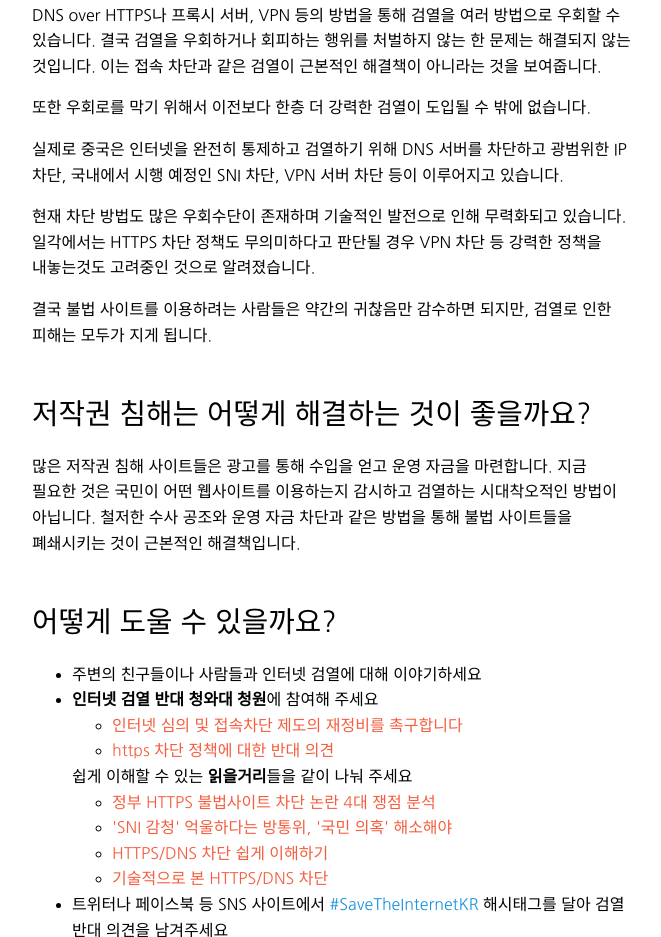
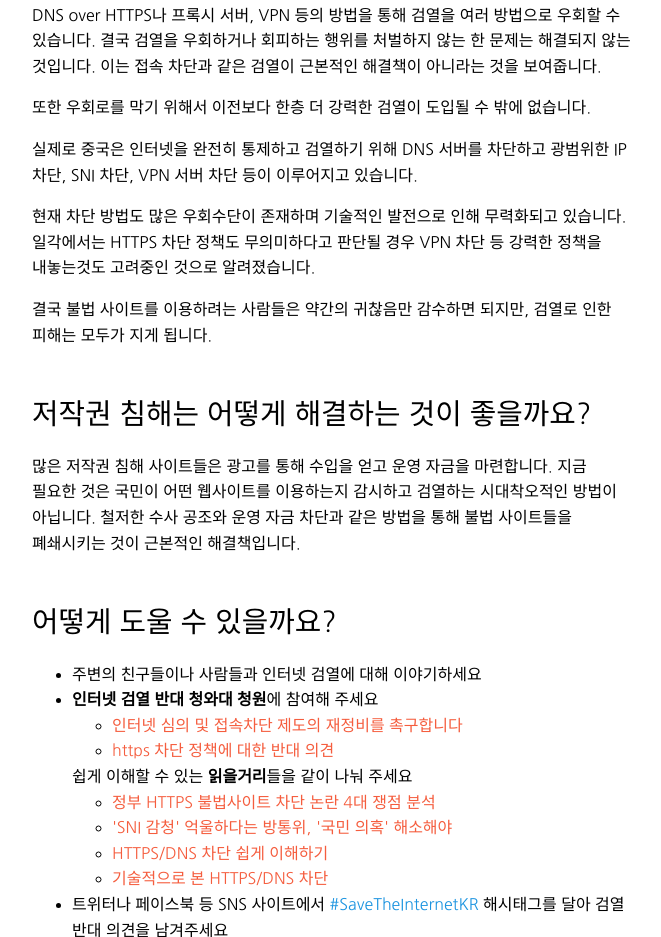
Before and after one commit to sokcuri/SaveTheInternetKR, a plain HTML site: page index.html in a window 1280 px wide. Shown: the part 2112-3049 px from the top of the page, without its empty margins (308-969 px from the left). Drawn offline with Linux system fonts and the light colour scheme.

Commit message:
SNI eavesdropping is already being done

```diff
--- a/index.html
+++ b/index.html
@@ -121,7 +121,7 @@
 			또한 우회로를 막기 위해서 이전보다 한층 더 강력한 검열이 도입될 수 밖에 없습니다.
 		</p>
 		<p>
-			실제로 중국은 인터넷을 완전히 통제하고 검열하기 위해 DNS 서버를 차단하고 광범위한 IP 차단, 국내에서 시행 예정인 SNI 차단, VPN 서버 차단 등이 이루어지고 있습니다.
+			실제로 중국은 인터넷을 완전히 통제하고 검열하기 위해 DNS 서버를 차단하고 광범위한 IP 차단, SNI 차단, VPN 서버 차단 등이 이루어지고 있습니다.
 		</p>
 		<p>
 			현재 차단 방법도 많은 우회수단이 존재하며 기술적인 발전으로 인해 무력화되고 있습니다. 일각에서는 HTTPS 차단 정책도 무의미하다고 판단될 경우 VPN 차단 등 강력한 정책을 내놓는것도 고려중인 것으로 알려졌습니다.
```
